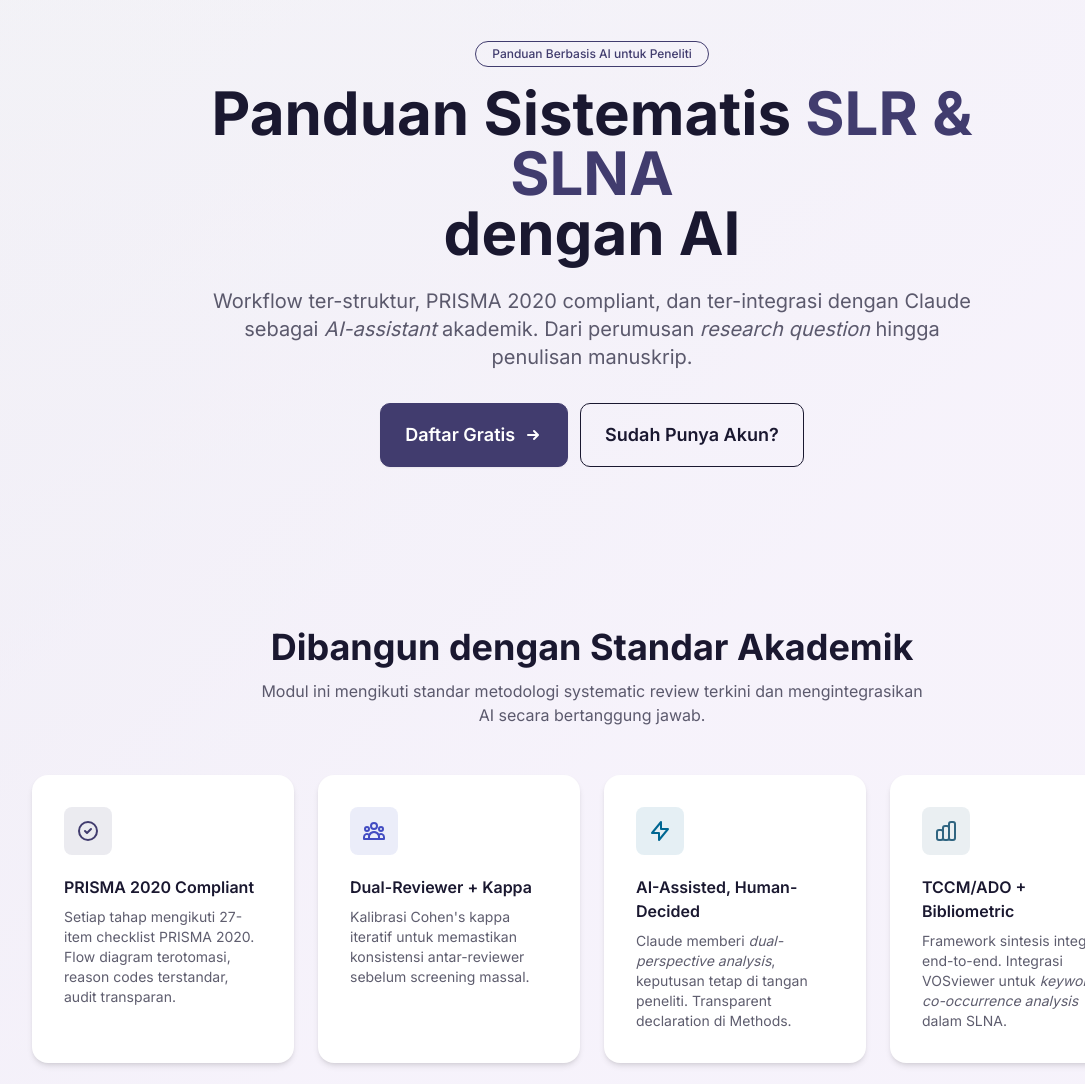
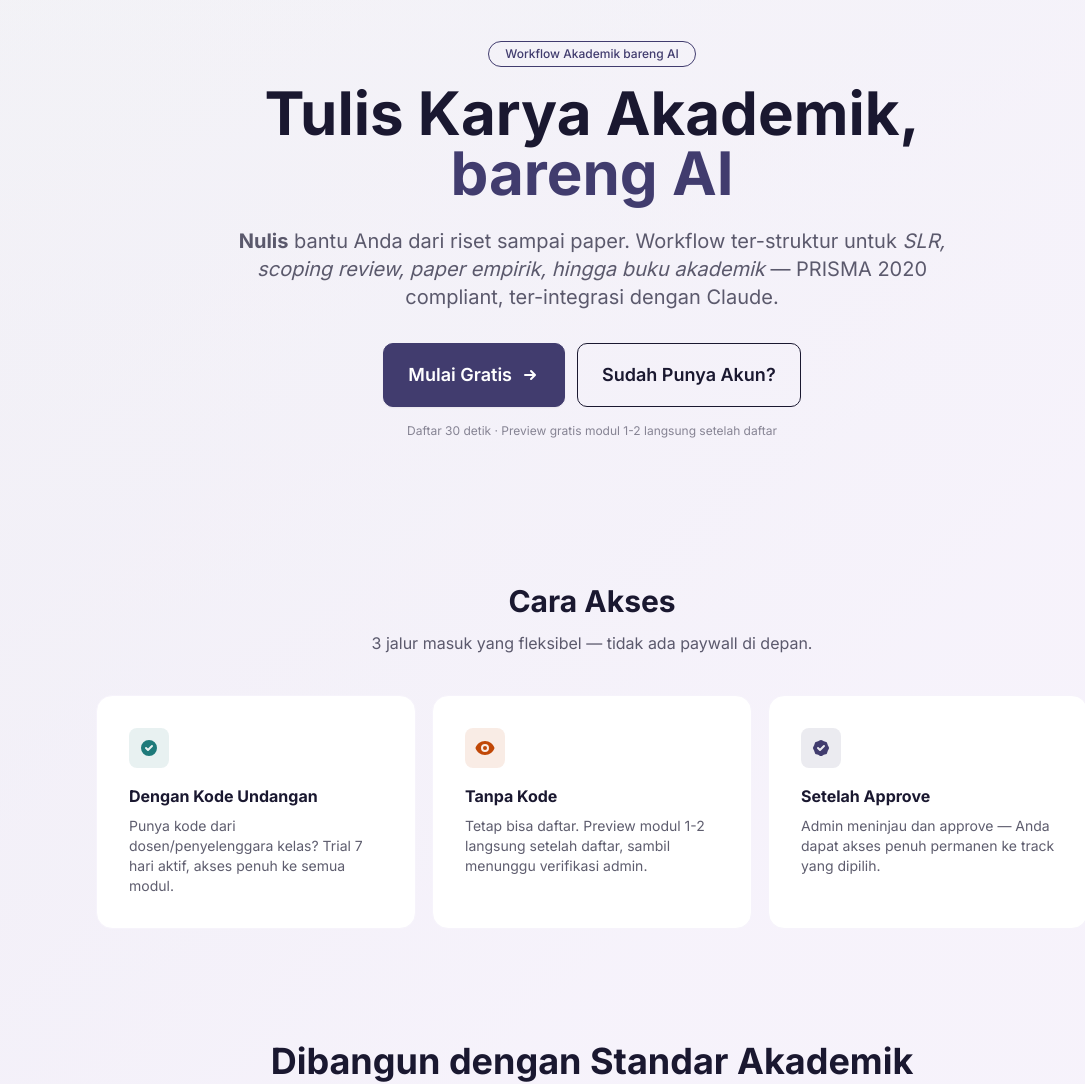
Before and after one commit to SLR-Research/SLR-Research.github.io, a plain HTML site: page index.html in a window 1280 px wide. Shown: the part 120-1204 px from the top of the page, without its empty margins (48-1133 px from the left). Drawn offline with nearby package versions, Linux system fonts and the light colour scheme.

Commit message:
Rebrand: SLR AI Guide → Nulis
Brand baru:
- Nama: Nulis (single word, action verb)
- Tagline: 'Workflow Akademik bareng AI'
- AI bukan bagian nama brand (feature, bukan identity)
- Scope expanded dari SLR-only ke multi-track akademik

Changes:
- Batch replace 'SLR AI Guide' → 'Nulis' di 19 file HTML (title, aria, footer)
- Landing page (index.html):
  - Hero h1: 'Tulis Karya Akademik, bareng AI'
  - Subtitle mention multi-track (SLR, scoping, paper empirik, buku)
  - Tambah section 'Cara Akses' (3 jalur: kode/tanpa-kode/approve)
  - Meta description broadened
  - Footer mention 'Dioperasikan oleh RPI Institute'
- Register page: title 'Daftar Akun Nulis', subtitle 'workflow akademik bareng AI'
- Login page: tambah h1 'Masuk ke Nulis'
- Terms: scope description include rencana track baru (buku, olah data empirik)

```diff
--- a/index.html
+++ b/index.html
@@ -3,8 +3,8 @@
 <head>
   <meta charset="utf-8">
   <meta name="viewport" content="width=device-width, initial-scale=1">
-  <title>SLR AI Guide — Panduan Systematic Literature Review dengan AI</title>
-  <meta name="description" content="Workflow ter-struktur, PRISMA 2020 compliant, ter-integrasi dengan Claude. Dari research question hingga manuscript writing.">
+  <title>Nulis — Workflow Akademik bareng AI</title>
+  <meta name="description" content="Nulis bantu Anda dari riset sampai paper, bareng AI. SLR, scoping review, paper empirik, hingga buku akademik — workflow ter-struktur, PRISMA 2020 compliant, ter-integrasi dengan Claude.">
 
   <link rel="preconnect" href="https://fonts.googleapis.com">
   <link rel="preconnect" href="https://fonts.gstatic.com" crossorigin>
@@ -23,7 +23,7 @@
   <nav class="navbar bg-base-100/80 backdrop-blur-sm shadow-sm sticky top-0 z-50">
     <div class="container mx-auto max-w-6xl px-4">
       <div class="flex-1">
-        <a href="/" class="flex items-center" aria-label="SLR AI Guide — RPI Institute">
+        <a href="/" class="flex items-center" aria-label="Nulis — RPI Institute">
           <img src="/assets/images/logo-rpi.png" alt="RPI Institute" class="h-9 w-auto">
         </a>
       </div>
@@ -38,26 +38,68 @@
   <section class="container mx-auto max-w-6xl px-4 py-16 md:py-24">
     <div class="text-center max-w-3xl mx-auto">
       <div class="badge badge-primary badge-outline mb-4 py-3 px-4">
-        <span class="text-xs font-medium">Panduan Berbasis AI untuk Peneliti</span>
+        <span class="text-xs font-medium">Workflow Akademik bareng AI</span>
       </div>
       <h1 class="text-4xl md:text-5xl lg:text-6xl font-bold mb-6 leading-tight">
-        Panduan Sistematis
-        <span class="text-primary">SLR &amp; SLNA</span><br>
-        dengan AI
+        Tulis Karya Akademik,<br>
+        <span class="text-primary">bareng AI</span>
       </h1>
       <p class="text-lg md:text-xl text-base-content/70 mb-8 leading-relaxed">
-        Workflow ter-struktur, PRISMA 2020 compliant, dan ter-integrasi dengan
-        Claude sebagai <em>AI-assistant</em> akademik. Dari perumusan
-        <em>research question</em> hingga penulisan manuskrip.
+        <strong>Nulis</strong> bantu Anda dari riset sampai paper. Workflow ter-struktur untuk
+        <em>SLR, scoping review, paper empirik, hingga buku akademik</em> — PRISMA 2020 compliant,
+        ter-integrasi dengan Claude.
       </p>
       <div class="flex flex-col sm:flex-row gap-3 justify-center">
         <a href="/register/" class="btn btn-primary btn-lg">
-          Daftar Gratis
+          Mulai Gratis
           <svg xmlns="http://www.w3.org/2000/svg" class="h-5 w-5" viewBox="0 0 20 20" fill="currentColor">
             <path fill-rule="evenodd" d="M10.293 5.293a1 1 0 011.414 0l4 4a1 1 0 010 1.414l-4 4a1 1 0 01-1.414-1.414L12.586 11H5a1 1 0 110-2h7.586l-2.293-2.293a1 1 0 010-1.414z" clip-rule="evenodd"/>
           </svg>
         </a>
         <a href="/login/" class="btn btn-outline btn-lg">Sudah Punya Akun?</a>
+      </div>
+      <p class="text-xs text-base-content/50 mt-4">
+        Daftar 30 detik · Preview gratis modul 1-2 langsung setelah daftar
+      </p>
+    </div>
+  </section>
+
+  <!-- Access Model Section -->
+  <section class="container mx-auto max-w-5xl px-4 py-8 md:py-12">
+    <div class="text-center mb-10">
+      <h2 class="text-2xl md:text-3xl font-bold mb-3">Cara Akses</h2>
+      <p class="text-base-content/70">3 jalur masuk yang fleksibel — tidak ada paywall di depan.</p>
+    </div>
+
+    <div class="grid md:grid-cols-3 gap-4">
+      <div class="card bg-base-100 border border-base-200">
+        <div class="card-body">
+          <div class="inline-flex items-center justify-center w-10 h-10 rounded-lg bg-success/10 mb-2">
+            <svg xmlns="http://www.w3.org/2000/svg" class="h-5 w-5 text-success" viewBox="0 0 20 20" fill="currentColor"><path fill-rule="evenodd" d="M10 18a8 8 0 100-16 8 8 0 000 16zm3.707-9.293a1 1 0 00-1.414-1.414L9 10.586 7.707 9.293a1 1 0 00-1.414 1.414l2 2a1 1 0 001.414 0l4-4z" clip-rule="evenodd"/></svg>
+          </div>
+          <h3 class="font-bold">Dengan Kode Undangan</h3>
+          <p class="text-sm text-base-content/70">Punya kode dari dosen/penyelenggara kelas? Trial 7 hari aktif, akses penuh ke semua modul.</p>
+        </div>
+      </div>
+
+      <div class="card bg-base-100 border border-base-200">
+        <div class="card-body">
+          <div class="inline-flex items-center justify-center w-10 h-10 rounded-lg bg-warning/10 mb-2">
+            <svg xmlns="http://www.w3.org/2000/svg" class="h-5 w-5 text-warning" viewBox="0 0 20 20" fill="currentColor"><path d="M10 12a2 2 0 100-4 2 2 0 000 4z"/><path fill-rule="evenodd" d="M.458 10C1.732 5.943 5.522 3 10 3s8.268 2.943 9.542 7c-1.274 4.057-5.064 7-9.542 7S1.732 14.057.458 10zM14 10a4 4 0 11-8 0 4 4 0 018 0z" clip-rule="evenodd"/></svg>
+          </div>
+          <h3 class="font-bold">Tanpa Kode</h3>
+          <p class="text-sm text-base-content/70">Tetap bisa daftar. Preview modul 1-2 langsung setelah daftar, sambil menunggu verifikasi admin.</p>
+        </div>
+      </div>
+
+      <div class="card bg-base-100 border border-base-200">
+        <div class="card-body">
+          <div class="inline-flex items-center justify-center w-10 h-10 rounded-lg bg-primary/10 mb-2">
+            <svg xmlns="http://www.w3.org/2000/svg" class="h-5 w-5 text-primary" viewBox="0 0 20 20" fill="currentColor"><path fill-rule="evenodd" d="M6.267 3.455a3.066 3.066 0 001.745-.723 3.066 3.066 0 013.976 0 3.066 3.066 0 001.745.723 3.066 3.066 0 012.812 2.812c.051.643.304 1.254.723 1.745a3.066 3.066 0 010 3.976 3.066 3.066 0 00-.723 1.745 3.066 3.066 0 01-2.812 2.812 3.066 3.066 0 00-1.745.723 3.066 3.066 0 01-3.976 0 3.066 3.066 0 00-1.745-.723 3.066 3.066 0 01-2.812-2.812 3.066 3.066 0 00-.723-1.745 3.066 3.066 0 010-3.976 3.066 3.066 0 00.723-1.745 3.066 3.066 0 012.812-2.812zm7.44 5.252a1 1 0 00-1.414-1.414L9 10.586 7.707 9.293a1 1 0 00-1.414 1.414l2 2a1 1 0 001.414 0l4-4z" clip-rule="evenodd"/></svg>
+          </div>
+          <h3 class="font-bold">Setelah Approve</h3>
+          <p class="text-sm text-base-content/70">Admin meninjau dan approve — Anda dapat akses penuh permanen ke track yang dipilih.</p>
+        </div>
       </div>
     </div>
   </section>
@@ -139,10 +181,11 @@
   <section class="container mx-auto max-w-4xl px-4 py-16 md:py-20">
     <div class="card bg-gradient-to-br from-primary to-primary/80 text-primary-content shadow-xl">
       <div class="card-body text-center p-8 md:p-12">
-        <h2 class="text-2xl md:text-3xl font-bold mb-3">Mulai Systematic Review Anda</h2>
+        <h2 class="text-2xl md:text-3xl font-bold mb-3">Mulai Karya Akademik Anda</h2>
         <p class="mb-6 opacity-90 max-w-xl mx-auto">
-          Daftar gratis dan akses 9 modul panduan — dari perumusan
-          <em>research question</em> hingga manuscript writing yang reviewer-proof.
+          Daftar gratis dan akses panduan lengkap — dari <em>research question</em>
+          hingga manuskrip yang reviewer-proof. Preview modul 1-2 langsung tanpa
+          tunggu admin approve.
         </p>
         <div class="flex flex-col sm:flex-row gap-3 justify-center">
           <a href="/register/" class="btn btn-lg bg-base-100 text-primary hover:bg-base-200 border-0">
@@ -160,7 +203,7 @@
   <footer class="bg-base-100 border-t border-base-300 py-8 mt-8">
     <div class="container mx-auto max-w-6xl px-4 text-center space-y-2">
       <p class="text-sm text-base-content/60">
-        &copy; 2026 SLR AI Guide — Panduan Systematic Literature Review dengan Claude
+        &copy; 2026 Nulis — Workflow Akademik bareng AI · Dioperasikan oleh RPI Institute
       </p>
       <p class="text-xs text-base-content/50">
         <a href="/privacy/" class="link link-hover">Kebijakan Privasi</a>
```
Also changed, not shown: 404.html (+2 -2 lines), admin/dashboard/index.html (+1 -1 lines), admin/enrollments/index.html (+1 -1 lines), admin/invite-codes/index.html (+1 -1 lines), admin/progress/index.html (+1 -1 lines), admin/users-detail/index.html (+1 -1 lines), admin/users/index.html (+1 -1 lines), enroll/index.html (+2 -2 lines), home/index.html (+1 -1 lines), login/index.html (+3 -2 lines), modul/index.html (+4 -4 lines), pending-approval/index.html (+2 -2 lines), privacy/index.html (+4 -4 lines), profile-complete/index.html (+1 -1 lines), 4 more files.
